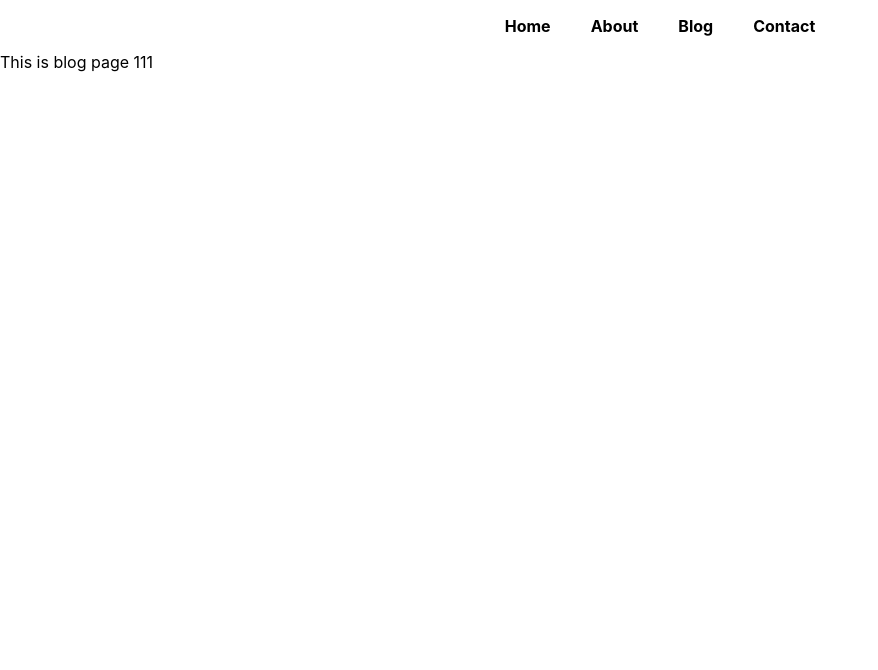
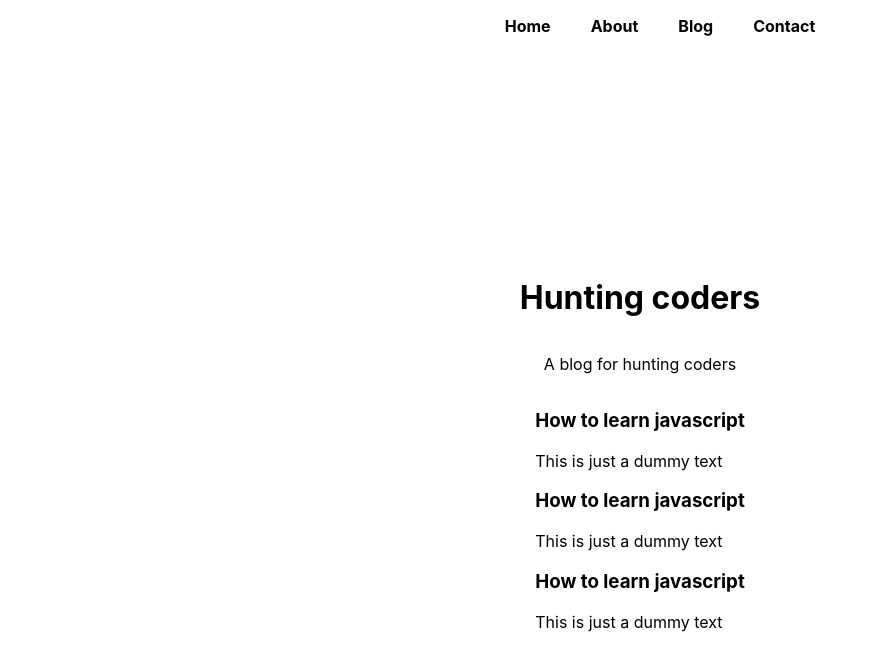
Before and after one commit to VaibhavAgarwal452/Nextjs-learning-project, a Next.js app: page /blog in a window 1280 px wide. Shown: the top 670 px of the page, without its empty margins (0-878 px from the left). Built offline with nearby package versions, Linux system fonts and the light colour scheme.

Commit message:
change sin files

```diff
--- a/pages/blog.js
+++ b/pages/blog.js
@@ -1,7 +1,32 @@
+import Link from 'next/link';
 import React from 'react';
+import styles from '../styles/Blog.module.css';
+const blog = () => {
+  return (
+    <div className={styles.container}>
+      <main className={styles.main}>
+        <h1> Hunting coders</h1>
+        <p className={styles.description}>A blog for hunting coders</p>
+        <div className='blogs'>
+          <Link href='/blog/learn-javascript'>
+            <div className={styles.blogItem}>
+              <h3>How to learn javascript</h3>
+              <p>This is just a dummy text</p>
+            </div>
+          </Link>
 
-const blog = () => {
-  return <div>This is blog page 111</div>;
+          <div className='blogItem'>
+            <h3>How to learn javascript</h3>
+            <p>This is just a dummy text</p>
+          </div>
+          <div className='blogItem'>
+            <h3>How to learn javascript</h3>
+            <p>This is just a dummy text</p>
+          </div>
+        </div>
+      </main>
+    </div>
+  );
 };
 
 export default blog;
--- /dev/null
+++ b/styles/Blog.module.css
@@ -0,0 +1,16 @@
+.container {
+    padding: 0 22rem;
+  }
+
+  .main {
+    min-height: 100vh;
+    padding: 4rem 0;
+    flex: 1;
+    display: flex;
+    flex-direction: column;
+    justify-content: center;
+    align-items: center;
+  }
+  .blogItem {
+    cursor: pointer
+  }
```
